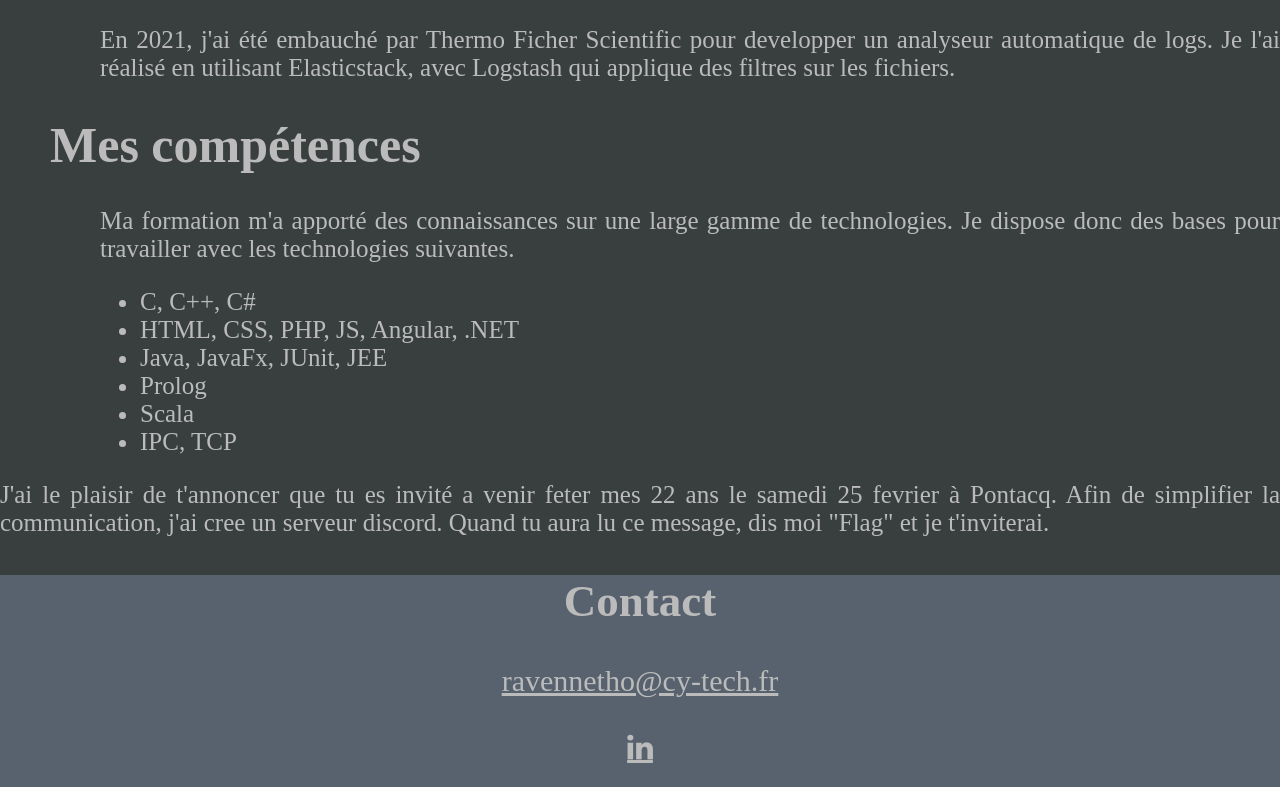
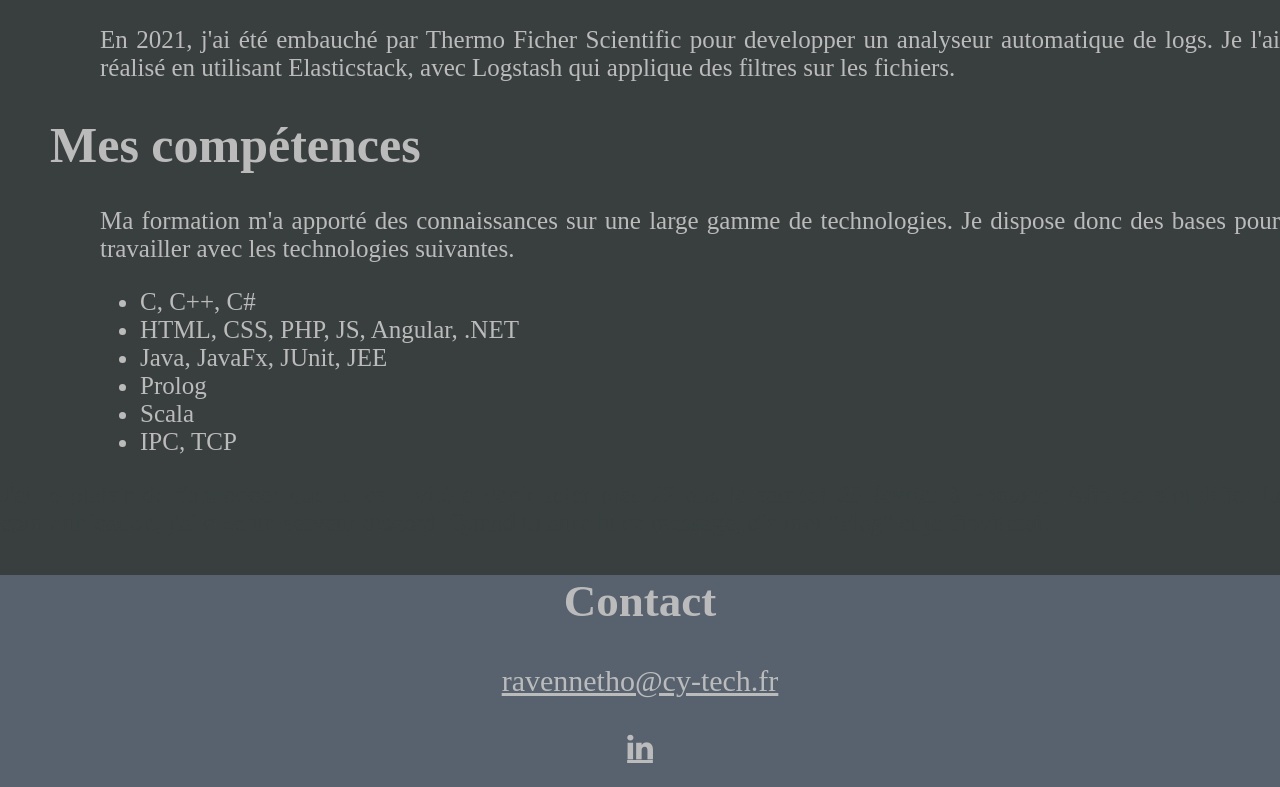
Before and after one commit to Hydraugene/Portfolio, a plain HTML site: page index.html in a window 1280 px wide. Shown: the part 863-1650 px from the top of the page. Drawn offline with Linux system fonts and the light colour scheme.

Commit message:
Update style.css

```diff
--- a/style.css
+++ b/style.css
@@ -37,6 +37,10 @@ img{
 
 .connard{
     padding: 2%;
+}
+
+.cache{
+    color: rgb(57, 63, 63);
 }
 
 .menu{
```
